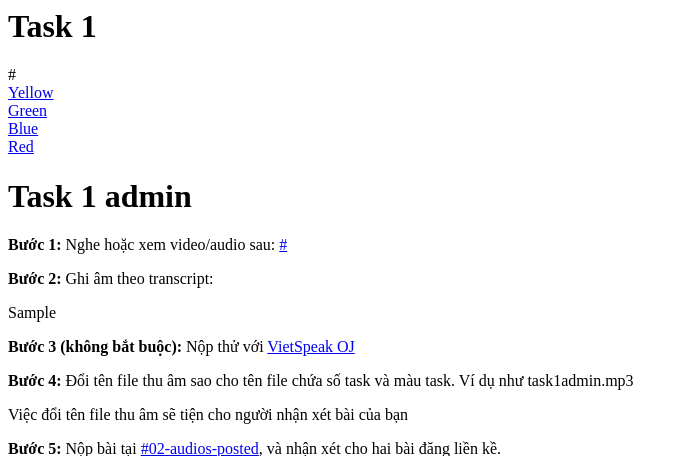
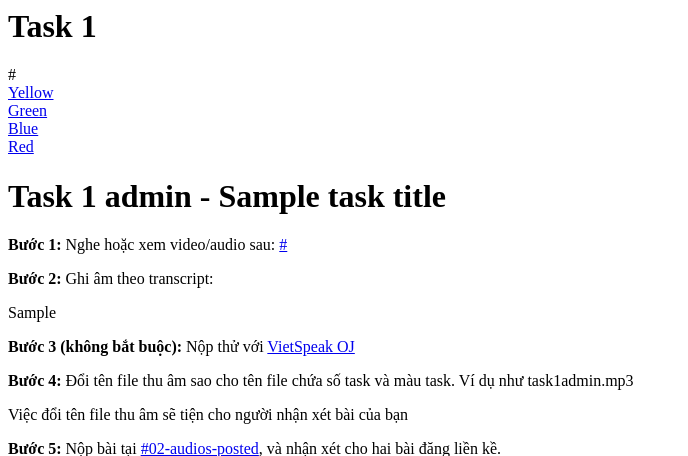
Before and after one commit to vietspeak/VietSpeakOJ, a Flask app: template website/templates/tasks_body.html in a window 1280 px wide. Shown: the top 456 px of the page, without its empty margins (0-688 px from the left). Run offline with Flask 3, Linux system fonts and the light colour scheme; the template is opened without the code that fills it: most values are stand-ins (such as "Sample title", 1, 10 or a date in 2020).

Commit message:
Task View update (#67)
* beautify transcript

* add code for audio_link and title

* formatting

* formatting 2

```diff
--- a/admin_app.py
+++ b/admin_app.py
@@ -2,4 +2,4 @@ from website.admin_app import app
 import os
 
 if __name__ == "__main__":
-    app.run(host='0.0.0.0', debug=True, port=os.environ.get("ADMIN_PORT", 5000))
+    app.run(host='0.0.0.0', debug=True, port=os.environ.get("ADMIN_PORT", 4000))
--- a/model/model.py
+++ b/model/model.py
@@ -125,6 +125,7 @@ class Task(Base):
     level = Column(Enum(TaskLevel))
     title = Column(String)
     audio_file = Column(BLOB)
+    audio_link = Column(String, server_default="")
     sample_transcript = Column(String)
     grading_transcript = Column(String)
 
--- a/website/app.py
+++ b/website/app.py
@@ -13,11 +13,18 @@ from utils.timezone_converter import timezone_converter
 
 app = Flask(__name__, template_folder="templates")
 
-COLOR_MAP = {
-    TaskLevel.YELLOW: "gold",
-    TaskLevel.GREEN: "LimeGreen",
-    TaskLevel.BLUE: "Aqua",
-    TaskLevel.RED: "Salmon",
+BUTTON_MAP = {
+    TaskLevel.YELLOW: "warning",
+    TaskLevel.GREEN: "success",
+    TaskLevel.BLUE: "primary",
+    TaskLevel.RED: "danger",
+}
+
+TASK_STR_MAP = {
+    TaskLevel.YELLOW: "Yellow",
+    TaskLevel.GREEN: "Green",
+    TaskLevel.BLUE: "Blue",
+    TaskLevel.RED: "Red",
 }
 
 
@@ -72,9 +79,19 @@ def tasks_page():
     task_level = TaskLevel._member_map_.get(task_level_str.upper(), TaskLevel.YELLOW)
 
     with Session(engine) as session:
-        task_stmt = select(Task).where(and_(Task.task_number == task_number,Task.level == task_level))
+        task_stmt = select(Task).where(
+            and_(Task.task_number == task_number, Task.level == task_level)
+        )
         task_info: Task = session.scalar(task_stmt)
         print(task_info)
+
+        task_transcript = (
+            "".join(f"<p>{x}</p>" for x in task_info.sample_transcript.split("\n"))
+            if task_info
+            else ""
+        )
+        task_link = task_info.audio_link if task_info and task_info.audio_link else ""
+        task_title = task_info.title if task_info and task_info.title else ""
         return (
             render_template("header.html")
             + render_template(
@@ -83,9 +100,11 @@ def tasks_page():
                 previous_task_link=previous_task_link,
                 next_task_link=next_task_link,
                 task_level=task_level_str,
-                task_link="",
-                task_transcript=task_info.sample_transcript if task_info else ""
-            ) + render_template("footer.html")
+                task_link=task_link,
+                task_transcript=task_transcript,
+                task_title=task_title,
+            )
+            + render_template("footer.html")
         )
 
 
@@ -97,9 +116,7 @@ def submission_queue():
         <table class="table">
             <tr>
                 <th>#</th>
-                <th>User ID</th>
                 <th>Task</th>
-                <th>Level</th>
                 <th>When</th>
             </tr>
     """
@@ -115,25 +132,33 @@ def submission_queue():
             if submission.task_id:
                 find_task_stmt = select(Task).where(Task.id == submission.task_id)
                 task_info: Task = session.scalar(find_task_stmt)
-                task_color: str = COLOR_MAP[task_info.level]
+                task_button: str = BUTTON_MAP[task_info.level]
             else:
                 task_info: Task = None
-                task_color: str = "gray"
+                task_button: str = "secondary"
 
             result.append(
                 f"""
-            <tr style="background-color:{task_color}">
+            <tr>
                 <td>{submission.id}</td>
-                <td>{submission.user_id}</td>
             """
             )
 
+            button_label = "UNKNOWN"
             if task_info:
-                result.append(
-                    f"<td>{task_info.task_number}</td><td>{str(task_info.level).split('.')[1]}</td>"
+                button_label = (
+                    f"{str(task_info.level).split('.')[1]} {task_info.task_number}"
                 )
-            else:
-                result.append("<td></td>" * 2)
+
+            button_link = ""
+            if task_info:
+                button_link = f"/tasks?number={task_info.task_number}&level={TASK_STR_MAP[task_info.level]}"
+
+            result.append(
+                f"""
+                    <td><a type="button" class="btn btn-{task_button}" href="{button_link}">{button_label}</a></td>
+                """
+            )
 
             result.append(
                 f"""
--- a/website/templates/header.html
+++ b/website/templates/header.html
@@ -14,7 +14,7 @@
     <div class="container">
       <nav class="navbar navbar-expand-lg bg-light">
         <div class="container-fluid">
-          <a class="navbar-brand" href="#">VietSpeak</a>
+          <a class="navbar-brand" href="/">VietSpeak</a>
           <button class="navbar-toggler" type="button" data-bs-toggle="collapse" data-bs-target="#navbarSupportedContent" aria-controls="navbarSupportedContent" aria-expanded="false" aria-label="Toggle navigation">
             <span class="navbar-toggler-icon"></span>
           </button>
--- a/website/templates/tasks_body.html
+++ b/website/templates/tasks_body.html
@@ -25,14 +25,14 @@
         </div>
     </div>
     <div class="row">
-        <h1>Task {{task_number}} {{task_level}}</h1>
+        <h1>Task {{task_number}} {{task_level}} - {{task_title}}</h1>
     </div>
     <div class="row">
         <p><b>Bước 1:</b> Nghe hoặc xem video/audio sau: <a href="{{task_link}}">{{task_link}}</a></p>
     </div>
     <div class="row">
         <p><b>Bước 2:</b> Ghi âm theo transcript:</p>
-        <p>{{task_transcript}}</p>
+        <p>{{task_transcript|safe}}</p>
     </div>
     <div class="row">
         <p><b>Bước 3 (không bắt buộc):</b> Nộp thử với <a type="button" class="btn btn-primary btn-sm" href="https://tvevoices4all-group.slack.com/archives/D048NSF657C" target="_blank">VietSpeak OJ</a></p>
--- a/website/templates/test_task.html
+++ b/website/templates/test_task.html
@@ -1,7 +1,7 @@
 <!doctype html>
 <title>Create a new task</title>
 <h1>Create a new task</h1>
-<form method=post enctype=multipart/form-data>
+<form method=post enctype=multipart/form-data id="formtask">
     <p>Task number: <input type=text name=task_number></p>
     <p>Level: <select name=level>
         <option value=yellow>Yellow</option>
@@ -9,7 +9,9 @@
         <option value=blue>Blue</option>
         <option value=red>Red</option>
     </select></p>
-    <p>Sample transcript: <input type=text name=sample_transcript></p>
+    <p>Title: <input type=text name=task_title></p>
+    <p>Audio link: <input type=text name=task_audio_link></p>
+    <p>Sample transcript: <textarea name="transcript" form="formtask"></textarea></p>
     <p>Sample audio: <input type=file name=file></p>
     <input type=submit value=Submit>
 </form>
```
Also changed, not shown: migrations/versions/3c712bde2f34_add_audio_link.py (added, +28 -0 lines), migrations/versions/c465eacaa24c_add_audio_link_default.py (added, +28 -0 lines), website/admin_app.py (+14 -1 lines).
